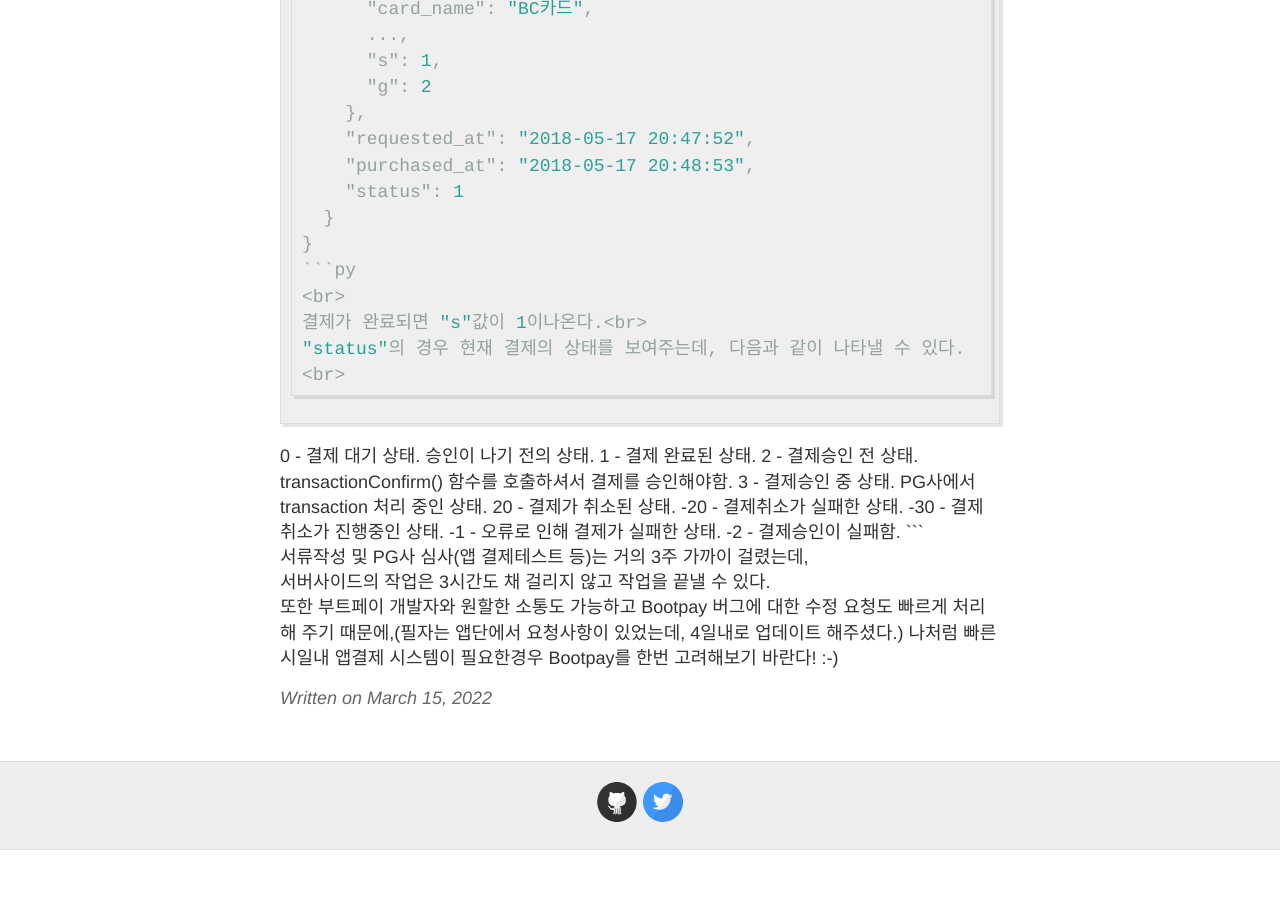
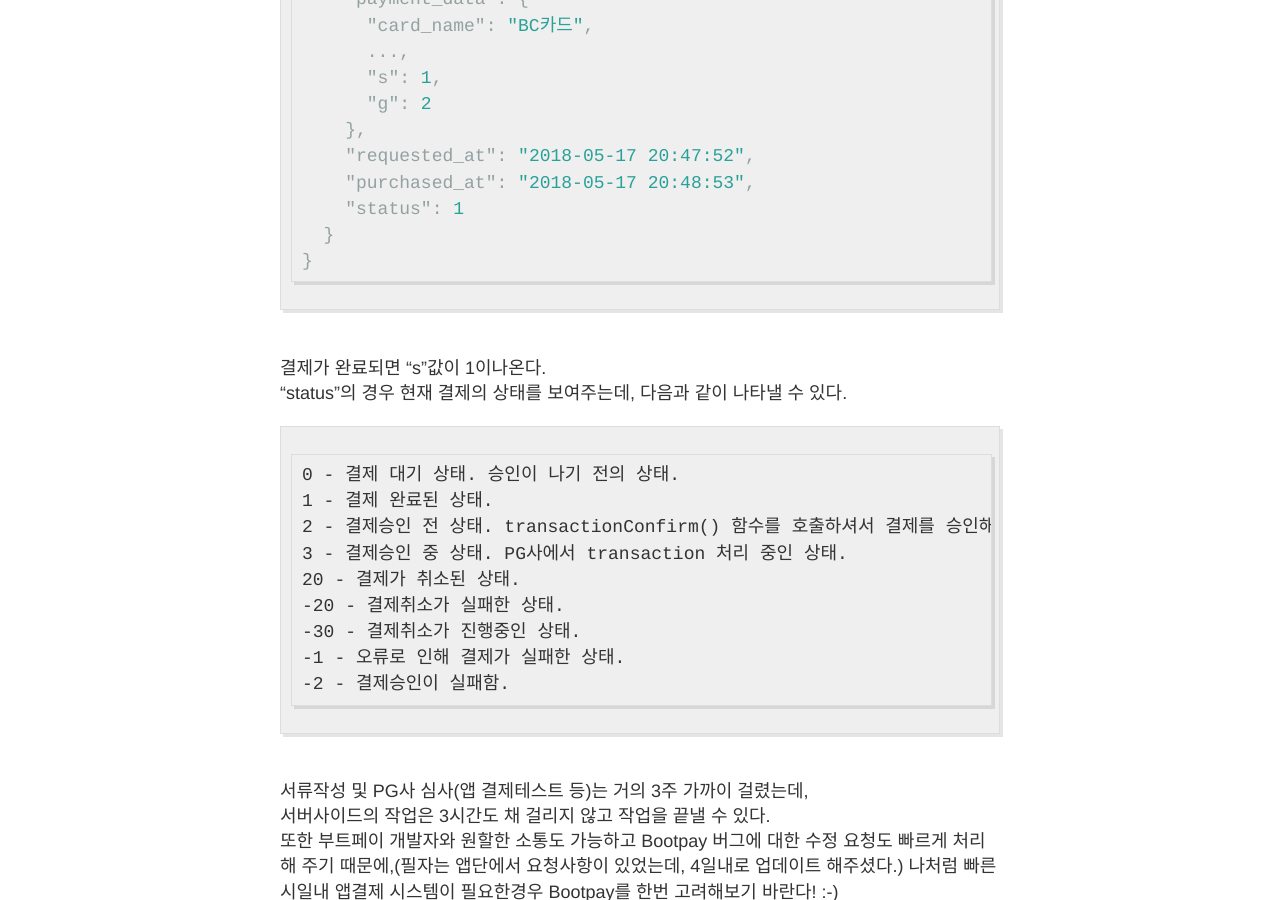
Before and after one commit to liampoet/liampoet.github.io-test2, a Jekyll site: the page built from _posts/2022-3-15-Lambda-Bootpay.md, in a window 1280 px wide and 900 px high, scrolled down 3505 px. Built offline with Jekyll 4.4.1, drawn with Linux system fonts in a browser that asks for light colours; before the commit the page ends 4355 px from its top, so only the background shows below that.

Commit message:
Update 2022-3-15-Lambda-Bootpay.md

````diff
--- a/_posts/2022-3-15-Lambda-Bootpay.md
+++ b/_posts/2022-3-15-Lambda-Bootpay.md
@@ -4,6 +4,9 @@
 category: Blog
 tags: [Git, AWS Lambda, Bootpay]
 ---
+
+---------------------------------------
+
 BootPay는 무료로 서비스되는 결제검증API이다.<br>
 초기에 일반 PG사와 별도의 계약없이 개발을 먼저 할 수 있어서, 앱결제가 급하게 필요했던 나는 BootPay를 이용하기로 했다.(매우간단하다!)
 
@@ -98,7 +101,7 @@
     "status": 1
   }
 }
-```py
+```
 <br>
 결제가 완료되면 "s"값이 1이나온다.<br>
 "status"의 경우 현재 결제의 상태를 보여주는데, 다음과 같이 나타낼 수 있다.
````
